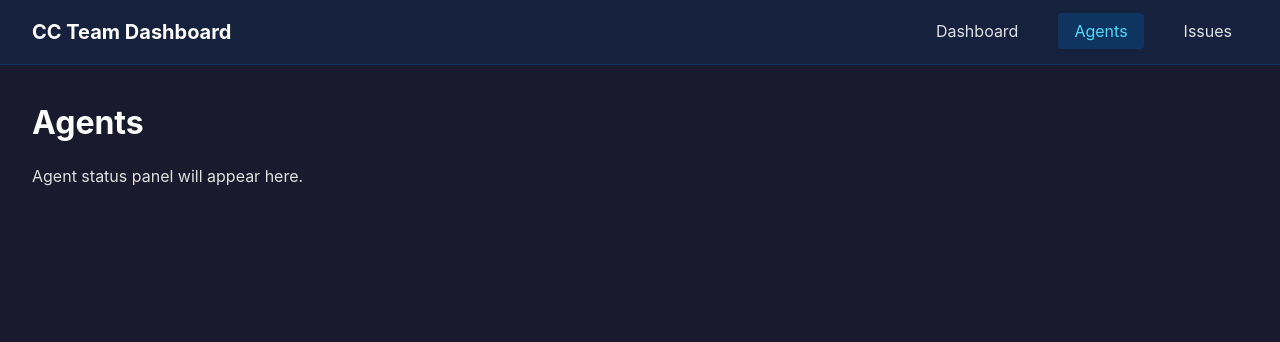
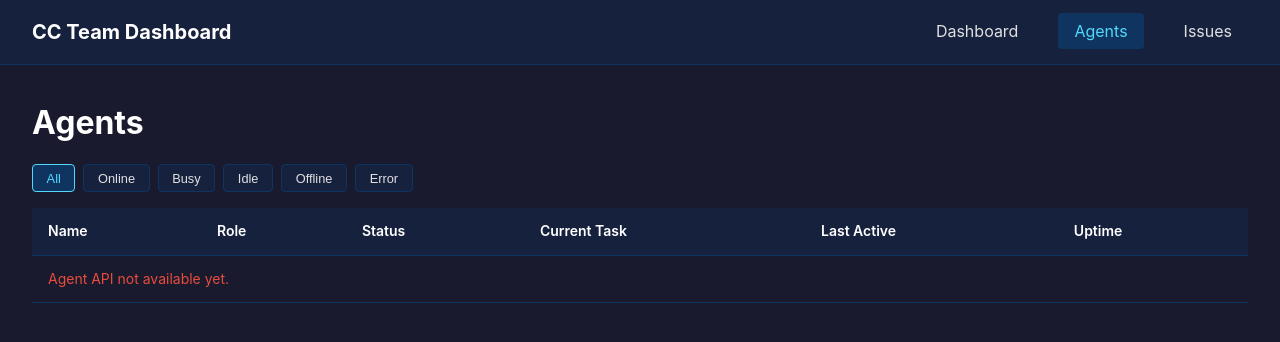
Before and after one commit to danielmajestic/cc-team-dashboard, a Flask app: page /agents in a window 1280 px wide. Shown: the top 342 px of the page. Run offline with Flask 3, Linux system fonts and the light colour scheme.

Commit message:
Add agent status cards, table, auto-refresh, and status badge styles
Milestone 2 frontend: dashboard shows agent cards with name, role,
status badge, and last seen time. Agents page shows full table with
filtering. JS fetches /api/agents every 30s with graceful error
handling for when backend API is not yet available.

Co-Authored-By: Claude Opus 4.6 <noreply@anthropic.com>

```diff
--- a/static/css/style.css
+++ b/static/css/style.css
@@ -75,3 +75,228 @@ h1 {
     color: var(--text-heading);
     margin-bottom: 1rem;
 }
+
+h2 {
+    color: var(--text-heading);
+    margin-bottom: 0.75rem;
+    font-size: 1.25rem;
+}
+
+/* Status Badges */
+.status-badge {
+    display: inline-block;
+    padding: 0.2rem 0.6rem;
+    border-radius: 12px;
+    font-size: 0.75rem;
+    font-weight: 600;
+    text-transform: uppercase;
+    letter-spacing: 0.05em;
+}
+
+.status-badge.online {
+    background-color: rgba(78, 204, 163, 0.15);
+    color: var(--status-green);
+    border: 1px solid var(--status-green);
+}
+
+.status-badge.busy {
+    background-color: rgba(240, 192, 64, 0.15);
+    color: var(--status-yellow);
+    border: 1px solid var(--status-yellow);
+}
+
+.status-badge.idle {
+    background-color: rgba(240, 192, 64, 0.15);
+    color: var(--status-yellow);
+    border: 1px solid var(--status-yellow);
+}
+
+.status-badge.offline {
+    background-color: rgba(231, 76, 60, 0.15);
+    color: var(--status-red);
+    border: 1px solid var(--status-red);
+}
+
+.status-badge.error {
+    background-color: rgba(243, 156, 18, 0.15);
+    color: var(--status-orange);
+    border: 1px solid var(--status-orange);
+}
+
+/* Agent Cards Grid */
+.agent-cards {
+    display: grid;
+    grid-template-columns: 1fr;
+    gap: 1rem;
+    margin-top: 1rem;
+}
+
+@media (min-width: 576px) {
+    .agent-cards {
+        grid-template-columns: repeat(2, 1fr);
+    }
+}
+
+@media (min-width: 992px) {
+    .agent-cards {
+        grid-template-columns: repeat(4, 1fr);
+    }
+}
+
+.agent-card {
+    background-color: var(--bg-surface);
+    border: 1px solid var(--accent);
+    border-radius: 8px;
+    padding: 1rem;
+    transition: border-color 0.2s;
+}
+
+.agent-card:hover {
+    border-color: var(--accent-highlight);
+}
+
+.agent-card-header {
+    display: flex;
+    justify-content: space-between;
+    align-items: center;
+    margin-bottom: 0.75rem;
+}
+
+.agent-name {
+    color: var(--text-heading);
+    font-weight: 600;
+    font-size: 1rem;
+}
+
+.agent-card-body {
+    font-size: 0.875rem;
+}
+
+.agent-role {
+    color: var(--accent-highlight);
+    margin-bottom: 0.35rem;
+}
+
+.agent-task {
+    color: var(--text-primary);
+    margin-bottom: 0.35rem;
+    opacity: 0.8;
+}
+
+.agent-lastseen {
+    color: var(--text-primary);
+    opacity: 0.6;
+    font-size: 0.8rem;
+}
+
+/* Agent Summary Section */
+.agent-summary {
+    margin-bottom: 2rem;
+}
+
+/* Status Filter Buttons */
+.status-filter {
+    display: flex;
+    flex-wrap: wrap;
+    gap: 0.5rem;
+    margin-bottom: 1rem;
+}
+
+.filter-btn {
+    background-color: var(--bg-surface);
+    color: var(--text-primary);
+    border: 1px solid var(--accent);
+    padding: 0.35rem 0.85rem;
+    border-radius: 4px;
+    cursor: pointer;
+    font-size: 0.8rem;
+    transition: background-color 0.2s, border-color 0.2s;
+}
+
+.filter-btn:hover {
+    border-color: var(--accent-highlight);
+}
+
+.filter-btn.active {
+    background-color: var(--accent);
+    color: var(--accent-highlight);
+    border-color: var(--accent-highlight);
+}
+
+/* Agent Table */
+.table-wrap {
+    overflow-x: auto;
+    -webkit-overflow-scrolling: touch;
+}
+
+.agent-table {
+    width: 100%;
+    border-collapse: collapse;
+    font-size: 0.875rem;
+}
+
+.agent-table th,
+.agent-table td {
+    text-align: left;
+    padding: 0.75rem 1rem;
+    border-bottom: 1px solid var(--accent);
+}
+
+.agent-table th {
+    color: var(--text-heading);
+    font-weight: 600;
+    background-color: var(--bg-surface);
+    position: sticky;
+    top: 0;
+}
+
+.agent-table tbody tr {
+    transition: background-color 0.15s;
+}
+
+.agent-table tbody tr:hover {
+    background-color: var(--bg-surface);
+}
+
+/* Messages */
+.loading-msg,
+.empty-msg {
+    color: var(--text-primary);
+    opacity: 0.6;
+    padding: 2rem 0;
+    text-align: center;
+}
+
+.error-msg {
+    color: var(--status-red);
+    padding: 2rem 0;
+    text-align: center;
+}
+
+/* Mobile-first nav adjustments */
+@media (max-width: 575px) {
+    .main-nav {
+        flex-direction: column;
+        gap: 0.75rem;
+        padding: 0.75rem 1rem;
+    }
+
+    .nav-links {
+        gap: 0.5rem;
+    }
+
+    .nav-links a {
+        padding: 0.4rem 0.6rem;
+        font-size: 0.875rem;
+    }
+
+    .content {
+        padding: 1rem;
+    }
+
+    .agent-table th,
+    .agent-table td {
+        padding: 0.5rem 0.6rem;
+        font-size: 0.8rem;
+    }
+}
--- a/static/js/dashboard.js
+++ b/static/js/dashboard.js
@@ -1,2 +1,209 @@
 // CC Team Dashboard — Client-side JavaScript
-// Auto-refresh and interactivity will be added here.
+// Auto-refresh agent status every 30 seconds
+
+(function () {
+    'use strict';
+
+    var REFRESH_INTERVAL = 30000;
+    var AGENT_API = '/api/agents';
+
+    // Known team role mappings
+    var ROLE_MAP = {
+        'Dan': 'CEO',
+        'Mat': 'PM',
+        'Kat': 'Dev-1 (Backend)',
+        'Sam': 'Dev-2 (Frontend)'
+    };
+
+    function getRole(name) {
+        return ROLE_MAP[name] || 'Agent';
+    }
+
+    function timeAgo(isoString) {
+        if (!isoString) return 'Never';
+        var now = new Date();
+        var then = new Date(isoString);
+        var diffMs = now - then;
+        if (diffMs < 0) return 'Just now';
+        var seconds = Math.floor(diffMs / 1000);
+        if (seconds < 60) return seconds + 's ago';
+        var minutes = Math.floor(seconds / 60);
+        if (minutes < 60) return minutes + 'm ago';
+        var hours = Math.floor(minutes / 60);
+        if (hours < 24) return hours + 'h ago';
+        var days = Math.floor(hours / 24);
+        return days + 'd ago';
+    }
+
+    function uptimeDuration(isoString) {
+        if (!isoString) return '—';
+        var now = new Date();
+        var since = new Date(isoString);
+        var diffMs = now - since;
+        if (diffMs < 0) return '—';
+        var hours = Math.floor(diffMs / 3600000);
+        var minutes = Math.floor((diffMs % 3600000) / 60000);
+        if (hours > 0) return hours + 'h ' + minutes + 'm';
+        return minutes + 'm';
+    }
+
+    function statusClass(status) {
+        var s = (status || 'offline').toLowerCase();
+        if (s === 'online') return 'online';
+        if (s === 'busy') return 'busy';
+        if (s === 'idle') return 'idle';
+        if (s === 'error') return 'error';
+        return 'offline';
+    }
+
+    function statusLabel(status) {
+        var s = (status || 'offline').toLowerCase();
+        return s.charAt(0).toUpperCase() + s.slice(1);
+    }
+
+    // Render agent cards on the dashboard page
+    function renderAgentCards(agents) {
+        var container = document.getElementById('agent-cards');
+        if (!container) return;
+
+        if (!agents || agents.length === 0) {
+            container.innerHTML = '<p class="empty-msg">No agents registered.</p>';
+            return;
+        }
+
+        var html = '';
+        for (var i = 0; i < agents.length; i++) {
+            var a = agents[i];
+            var sc = statusClass(a.status);
+            html += '<div class="agent-card" data-status="' + sc + '" data-agent-id="' + a.id + '">'
+                + '<div class="agent-card-header">'
+                + '<span class="agent-name">' + escapeHtml(a.name) + '</span>'
+                + '<span class="status-badge ' + sc + '">' + statusLabel(a.status) + '</span>'
+                + '</div>'
+                + '<div class="agent-card-body">'
+                + '<div class="agent-role">' + escapeHtml(getRole(a.name)) + '</div>'
+                + '<div class="agent-task">' + escapeHtml(a.current_task || 'No active task') + '</div>'
+                + '<div class="agent-lastseen">Last seen: ' + timeAgo(a.last_active) + '</div>'
+                + '</div>'
+                + '</div>';
+        }
+        container.innerHTML = html;
+    }
+
+    // Render agent table on the agents page
+    function renderAgentTable(agents) {
+        var tbody = document.getElementById('agent-table-body');
+        if (!tbody) return;
+
+        if (!agents || agents.length === 0) {
+            tbody.innerHTML = '<tr><td colspan="6" class="empty-msg">No agents registered.</td></tr>';
+            return;
+        }
+
+        var html = '';
+        for (var i = 0; i < agents.length; i++) {
+            var a = agents[i];
+            var sc = statusClass(a.status);
+            html += '<tr data-status="' + sc + '">'
+                + '<td>' + escapeHtml(a.name) + '</td>'
+                + '<td>' + escapeHtml(getRole(a.name)) + '</td>'
+                + '<td><span class="status-badge ' + sc + '">' + statusLabel(a.status) + '</span></td>'
+                + '<td>' + escapeHtml(a.current_task || '—') + '</td>'
+                + '<td>' + timeAgo(a.last_active) + '</td>'
+                + '<td>' + uptimeDuration(a.uptime_since) + '</td>'
+                + '</tr>';
+        }
+        tbody.innerHTML = html;
+    }
+
+    function escapeHtml(str) {
+        if (!str) return '';
+        var div = document.createElement('div');
+        div.appendChild(document.createTextNode(str));
+        return div.innerHTML;
+    }
+
+    // Fetch agents from API and update both views
+    function fetchAgents() {
+        var xhr = new XMLHttpRequest();
+        xhr.open('GET', AGENT_API, true);
+        xhr.onreadystatechange = function () {
+            if (xhr.readyState !== 4) return;
+            if (xhr.status === 200) {
+                try {
+                    var agents = JSON.parse(xhr.responseText);
+                    renderAgentCards(agents);
+                    renderAgentTable(agents);
+                } catch (e) {
+                    showError('Failed to parse agent data.');
+                }
+            } else if (xhr.status === 404) {
+                showError('Agent API not available yet.');
+            } else {
+                showError('Error loading agents (HTTP ' + xhr.status + ').');
+            }
+        };
+        xhr.send();
+    }
+
+    function showError(msg) {
+        var cards = document.getElementById('agent-cards');
+        if (cards) cards.innerHTML = '<p class="error-msg">' + msg + '</p>';
+        var tbody = document.getElementById('agent-table-body');
+        if (tbody) tbody.innerHTML = '<tr><td colspan="6" class="error-msg">' + msg + '</td></tr>';
+    }
+
+    // Status filter buttons
+    function initFilters() {
+        var filterContainers = document.querySelectorAll('.status-filter');
+        for (var i = 0; i < filterContainers.length; i++) {
+            filterContainers[i].addEventListener('click', function (e) {
+                if (!e.target.classList.contains('filter-btn')) return;
+
+                // Update active button in this filter group
+                var buttons = this.querySelectorAll('.filter-btn');
+                for (var j = 0; j < buttons.length; j++) {
+                    buttons[j].classList.remove('active');
+                }
+                e.target.classList.add('active');
+
+                var filter = e.target.getAttribute('data-filter');
+                applyFilter(filter);
+            });
+        }
+    }
+
+    function applyFilter(filter) {
+        // Filter cards
+        var cards = document.querySelectorAll('.agent-card');
+        for (var i = 0; i < cards.length; i++) {
+            if (filter === 'all' || cards[i].getAttribute('data-status') === filter) {
+                cards[i].style.display = '';
+            } else {
+                cards[i].style.display = 'none';
+            }
+        }
+        // Filter table rows
+        var rows = document.querySelectorAll('#agent-table-body tr');
+        for (var i = 0; i < rows.length; i++) {
+            if (filter === 'all' || rows[i].getAttribute('data-status') === filter) {
+                rows[i].style.display = '';
+            } else {
+                rows[i].style.display = 'none';
+            }
+        }
+    }
+
+    // Initialize on DOM ready
+    function init() {
+        fetchAgents();
+        initFilters();
+        setInterval(fetchAgents, REFRESH_INTERVAL);
+    }
+
+    if (document.readyState === 'loading') {
+        document.addEventListener('DOMContentLoaded', init);
+    } else {
+        init();
+    }
+})();
--- a/templates/agents.html
+++ b/templates/agents.html
@@ -2,5 +2,31 @@
 {% block title %}Agents — CC Team Dashboard{% endblock %}
 {% block content %}
 <h1>Agents</h1>
-<p>Agent status panel will appear here.</p>
+
+<div class="status-filter" id="agents-status-filter">
+    <button class="filter-btn active" data-filter="all">All</button>
+    <button class="filter-btn" data-filter="online">Online</button>
+    <button class="filter-btn" data-filter="busy">Busy</button>
+    <button class="filter-btn" data-filter="idle">Idle</button>
+    <button class="filter-btn" data-filter="offline">Offline</button>
+    <button class="filter-btn" data-filter="error">Error</button>
+</div>
+
+<div class="table-wrap">
+    <table class="agent-table" id="agent-table">
+        <thead>
+            <tr>
+                <th>Name</th>
+                <th>Role</th>
+                <th>Status</th>
+                <th>Current Task</th>
+                <th>Last Active</th>
+                <th>Uptime</th>
+            </tr>
+        </thead>
+        <tbody id="agent-table-body">
+            <tr><td colspan="6" class="loading-msg">Loading agents...</td></tr>
+        </tbody>
+    </table>
+</div>
 {% endblock %}
```
Also changed, not shown: templates/dashboard.html (+13 -1 lines).
